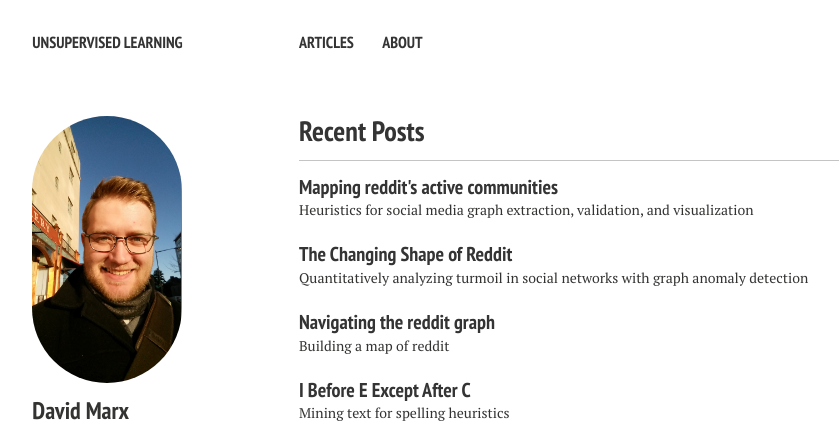
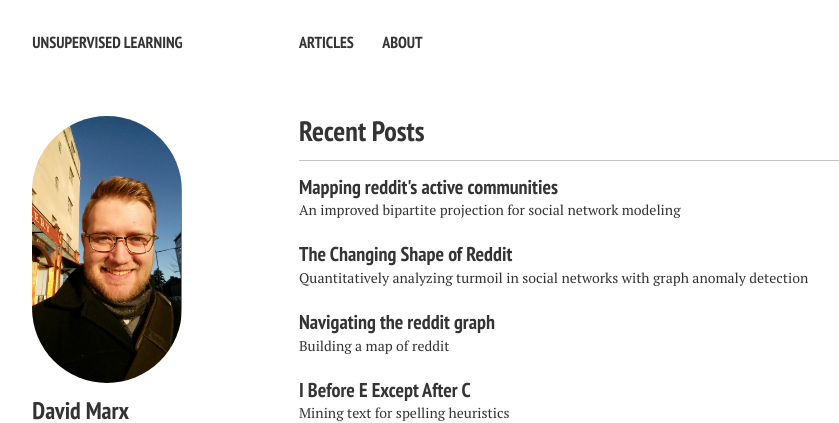
Before and after one commit to dmarx/dmarx.github.io, a Jekyll site: the page built from index.md, in a window 1280 px wide. Shown: the top 423 px of the page, without its empty margins (21-860 px from the left). Built offline with Jekyll 4.4.1, drawn with Linux system fonts in a browser that asks for light colours; nearby versions of some CDN libraries.

Commit message:
Changed excerpt

```diff
--- a/_posts/2017-01-01-map-of-reddit-by-active-users.md
+++ b/_posts/2017-01-01-map-of-reddit-by-active-users.md
@@ -1,7 +1,7 @@
 ---
 layout: post
 title: Mapping reddit's active communities
-excerpt: "Heuristics for social media graph extraction, validation, and visualization"
+excerpt: "An improved bipartite projection for social network modeling"
 tags: [link analysis, networkx, gephi, python, network analysis, reddit]
 modified:
 comments: true
```
